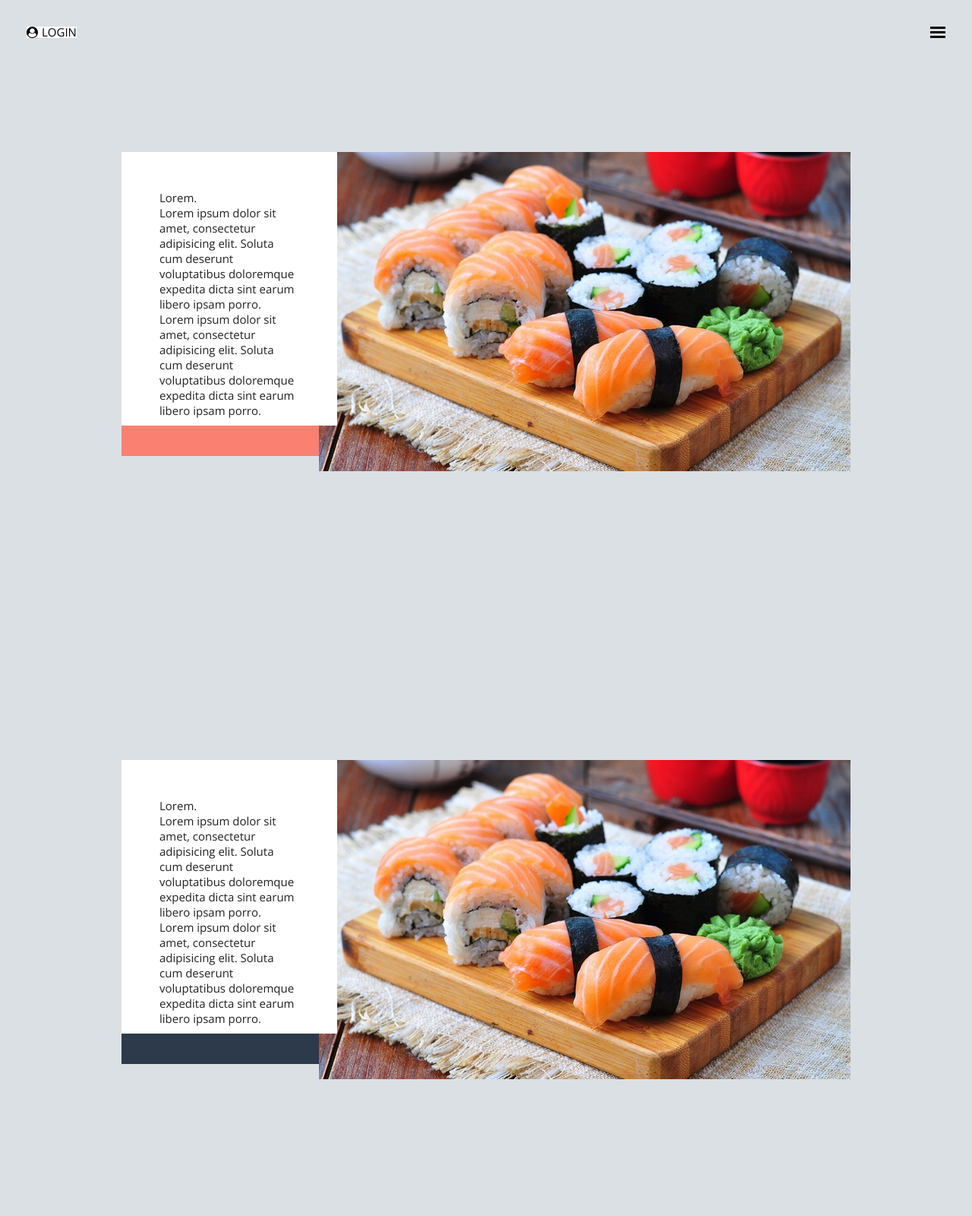
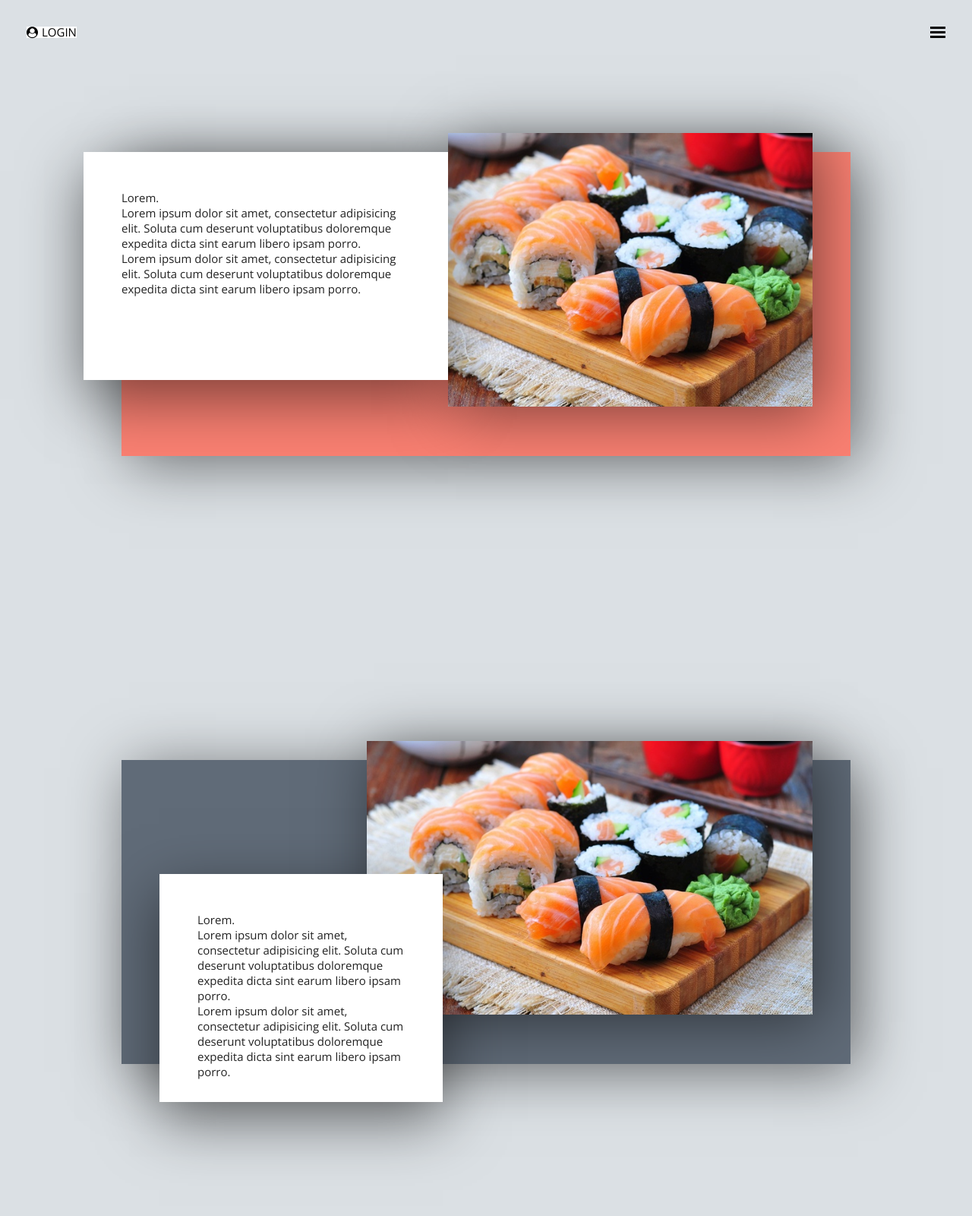
Before and after one commit to DevDanny/web-dev-2016, a PHP site: page / in a window 1280 px wide. Shown: the whole page at 76% size. Run offline with PHP 8.4, Linux system fonts and the light colour scheme; data that the repository does not hold is empty; some libraries are stand-ins or nearby versions.

Commit message:
layout changes

```diff
--- a/kea-web-dev-exam/index.php
+++ b/kea-web-dev-exam/index.php
@@ -40,7 +40,7 @@
 				<p>Lorem ipsum dolor sit amet, consectetur adipisicing elit. Soluta cum deserunt voluptatibus doloremque expedita dicta sint earum libero ipsam porro.
 				</p>
 			</div>
-			<img src="img/Sushi.jpg" alt="#">
+			<div id="img"></div>
 		</div>
 
 		<div class="section-bg section-two">
@@ -51,7 +51,7 @@
 				<p>Lorem ipsum dolor sit amet, consectetur adipisicing elit. Soluta cum deserunt voluptatibus doloremque expedita dicta sint earum libero ipsam porro.
 				</p>
 			</div>
-			<img src="img/Sushi.jpg" alt="#">
+			<div id="img"></div>
 
 		</div>
 	</section>
--- a/kea-web-dev-exam/style.css
+++ b/kea-web-dev-exam/style.css
@@ -215,39 +215,75 @@ nav {
 	flex-direction:column;
 }
 .section-bg{
+	display:flex;
 	margin: 25vh 0%;
 	height:50vh;
 	width:75%;
-	position:relative;
 }
+/*
 .section-bg::before{
 	content:'';
 	background:#3f4146;
 	height:100%;
+	width:50%;
 }
+*/
 .section-bg.section-one{
 	background:salmon;
 }
 .section-bg.section-two{
-	background:#2d3a4b;
-}
-.section-bg .info-box, .section-bg img{
-	position:absolute;
+	background:rgba(45, 58, 75, 0.7);
 }
 .section-bg .info-box{
 	z-index:3;
 	background:#fff;
 	padding:50px;
 	width:calc(40% - 100px);
-	height:45vh;
-	top:0;
-	left:0;
+	height:75%;
 }
-.section-bg img{
-	top:0;
-	right:0;
+
+.section-bg #img{
 	z-index: 2;
 }
+/* SECTION ODD (index 1,3,5) START */
+.section-bg:nth-child(odd) .info-box{
+	box-shadow: 0px 25px 75px rgba(0,0,0,.5);
+}
+.section-bg:nth-child(odd), .section-bg:nth-child(odd) #img{
+	box-shadow: 10px 10px 75px rgba(0,0,0,.5);
+}
+.section-bg:nth-child(odd) .info-box{
+	flex:50%;
+	transform:translate3d(-50px,0,0);
+}
+.section-bg:nth-child(odd) #img{
+	background: url("img/Sushi.jpg") no-repeat center;
+	background-size: cover;
+	flex:50%;
+	height:90%;
+	transform:translate3d(-50px,-25px,0);
+}
+/* SECTION ODD (index 1,3,5) END */
+
+/* SECTION EVEN (index 2,4,6) START */
+.section-bg:nth-child(even) .info-box{
+	box-shadow: 0px 25px 75px rgba(0,0,0,.5);
+}
+.section-bg:nth-child(even), .section-bg:nth-child(even) #img{
+	box-shadow: 10px 10px 75px rgba(0,0,0,.5);
+}
+.section-bg:nth-child(even) .info-box{
+	flex:50%;
+	transform:translate3d(50px,150px,0);
+}
+.section-bg:nth-child(even) #img{
+	background: url("img/Sushi.jpg") no-repeat center;
+	background-size: cover;
+	flex:85%;
+	height:90%;
+	transform:translate3d(-50px,-25px,0);
+}
+/* SECTION EVEN (index 2,4,6) END */
 #wdw-login{
 	position: absolute;
 	flex-direction: column;
```
